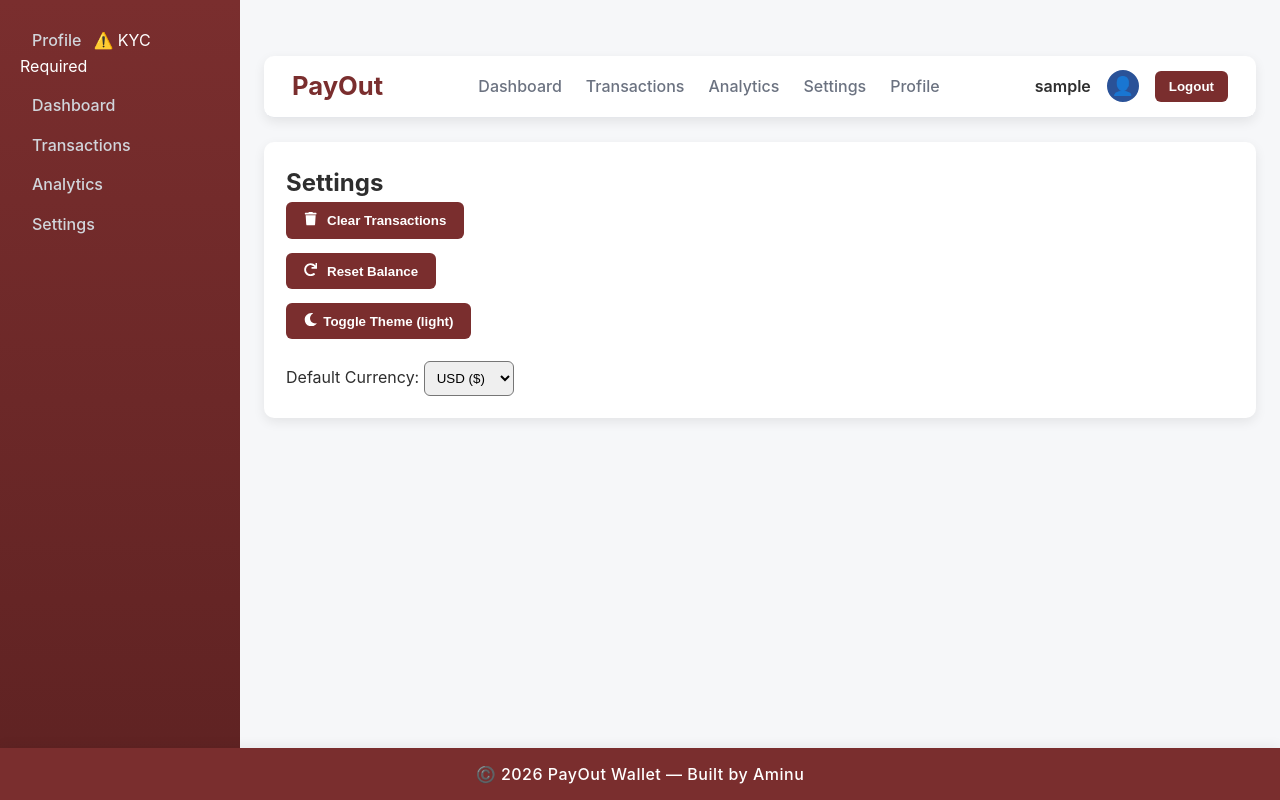
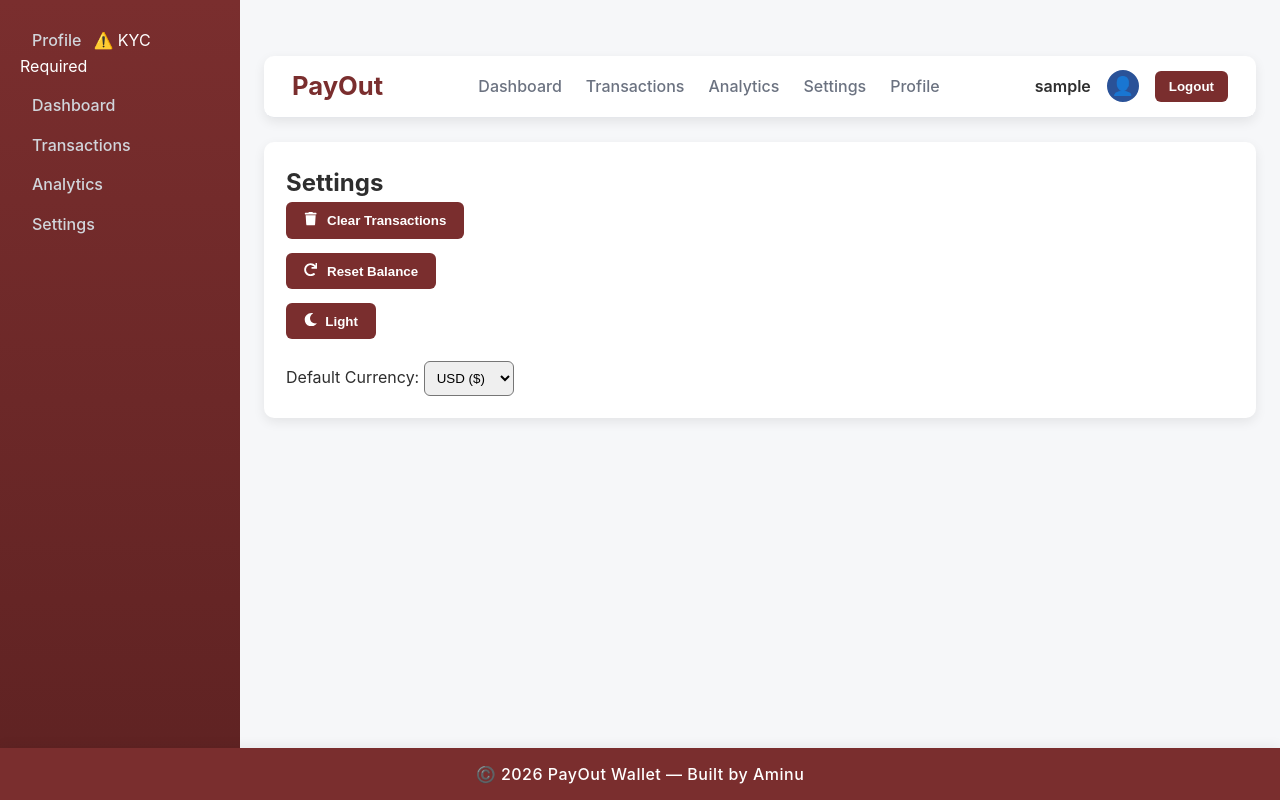
Before and after one commit to Ameenugullah/New-Wallet, a React (Vite) app in the folder wallet-paystack-demo/: page /settings in a window 1280 px wide. Built offline with nearby package versions, Linux system fonts and the light colour scheme; sample sign-in values are in the browser's storage.

Commit message:
stopping here for now

```diff
--- a/wallet-paystack-demo/src/components/AuthProvider.jsx
+++ b/wallet-paystack-demo/src/components/AuthProvider.jsx
@@ -1,6 +1,7 @@
 import { createContext, useState } from "react";
 
 // Create the context
+// eslint-disable-next-line react-refresh/only-export-components
 export const AuthContext = createContext(null);
 
 // Create the provider component
@@ -31,7 +32,7 @@
             setUser(saved);
             return true;
           }
-        } catch (e) {
+        } catch {
           // ignore parse errors
         }
       }
--- a/wallet-paystack-demo/src/components/Profile.jsx
+++ b/wallet-paystack-demo/src/components/Profile.jsx
@@ -1,22 +1,21 @@
-import { useState, useEffect, useContext } from "react";
+import { useState, useContext } from "react";
 import { AuthContext } from "./AuthProvider";
 
 const Profile = () => {
-  const [user, setUser] = useState(null);
+  const [user, setUser] = useState(() => {
+    const storedUser = localStorage.getItem("user");
+    return storedUser ? JSON.parse(storedUser) : null;
+  });
   const [idNumber, setIdNumber] = useState("");
   const [bvn, setBvn] = useState("");
   const [error, setError] = useState("");
-  const [imagePreview, setImagePreview] = useState("");
+  const [imagePreview, setImagePreview] = useState(() => {
+    const storedUser = localStorage.getItem("user");
+    const parsedUser = storedUser ? JSON.parse(storedUser) : null;
+    return parsedUser && parsedUser.profilePicture ? parsedUser.profilePicture : "";
+  });
   const [pendingImage, setPendingImage] = useState("");
-  const { user: authUser, login } = useContext(AuthContext);
-
-  useEffect(() => {
-    const storedUser = JSON.parse(localStorage.getItem("user"));
-    if (storedUser) {
-      setUser(storedUser);
-      if (storedUser.profilePicture) setImagePreview(storedUser.profilePicture);
-    }
-  }, [authUser]);
+  const { login } = useContext(AuthContext);
   // Handle image upload (preview only, save on button click)
   const handleImageChange = (e) => {
     const file = e.target.files[0];
--- a/wallet-paystack-demo/src/components/Settings.jsx
+++ b/wallet-paystack-demo/src/components/Settings.jsx
@@ -3,7 +3,9 @@
 import ComfirmModal from "./ComfirmModal";
 
 function Settings({ onSettingsChange }) {
-  const [theme, setTheme] = useState("light");
+  const [theme, setTheme] = useState(
+    localStorage.getItem("theme") || "light"
+  );
   const [currency, setCurrency] = useState(
     localStorage.getItem("currency") || "USD"
   );
@@ -25,6 +27,7 @@
     const newTheme = theme === "light" ? "dark" : "light";
     setTheme(newTheme);
     document.body.className = newTheme;
+    localStorage.setItem("theme", newTheme);
   };
 
   const handleCurrencyChange = (e) => {
@@ -49,13 +52,17 @@
         </button>
 
         {/* Theme Toggle */}
-        <button onClick={toggleTheme}>
+        <button
+          onClick={toggleTheme}
+          className={`theme-toggle ${theme === "dark" ? "active" : ""}`}
+          aria-pressed={theme === "dark"}
+        >
           {theme === "light" ? (
-            <FaMoon style={{ marginRight: "6px" }} />
+            <FaMoon style={{ marginRight: "8px" }} />
           ) : (
-            <FaSun style={{ marginRight: "6px" }} />
+            <FaSun style={{ marginRight: "8px" }} />
           )}
-          Toggle Theme ({theme})
+          <span className="theme-label">{theme === "light" ? "Light" : "Dark"}</span>
         </button>
 
         {/* Currency Selection */}
--- a/wallet-paystack-demo/src/paystack.css
+++ b/wallet-paystack-demo/src/paystack.css
@@ -341,6 +341,37 @@
   border-radius: var(--radius-sm);
 }
 
+/* Theme toggle styling */
+.theme-toggle {
+  display: inline-flex;
+  align-items: center;
+  gap: 8px;
+  background: #f3f4f6;
+  color: var(--text-main);
+  border: 1px solid var(--border-light);
+  padding: 8px 12px;
+  border-radius: 999px;
+  cursor: pointer;
+  font-weight: 600;
+  transition: var(--transition);
+}
+
+.theme-toggle .theme-label {
+  text-transform: capitalize;
+}
+
+.theme-toggle.active {
+  background: linear-gradient(90deg, var(--primary-soft), var(--primary));
+  color: var(--text-light);
+  border-color: transparent;
+  box-shadow: var(--shadow-hover);
+}
+
+.theme-toggle:focus {
+  outline: 2px solid rgba(0,0,0,0.06);
+  outline-offset: 2px;
+}
+
 /* =========================
    DASHBOARD FLEX
 ========================= */
```
